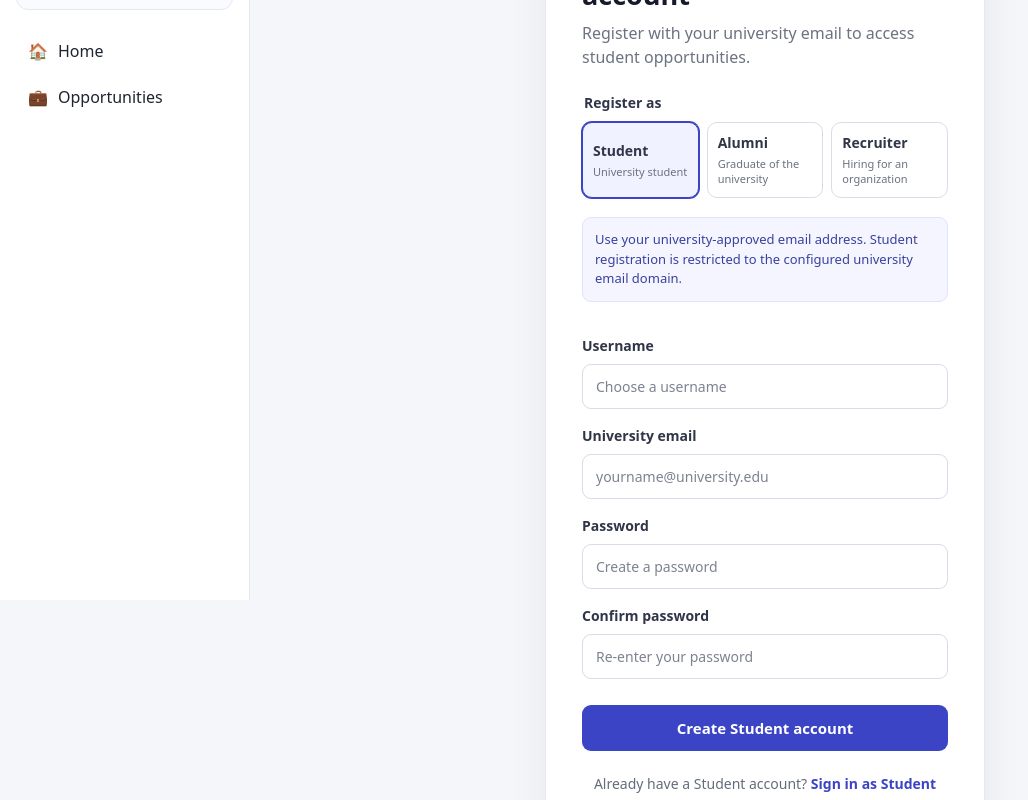
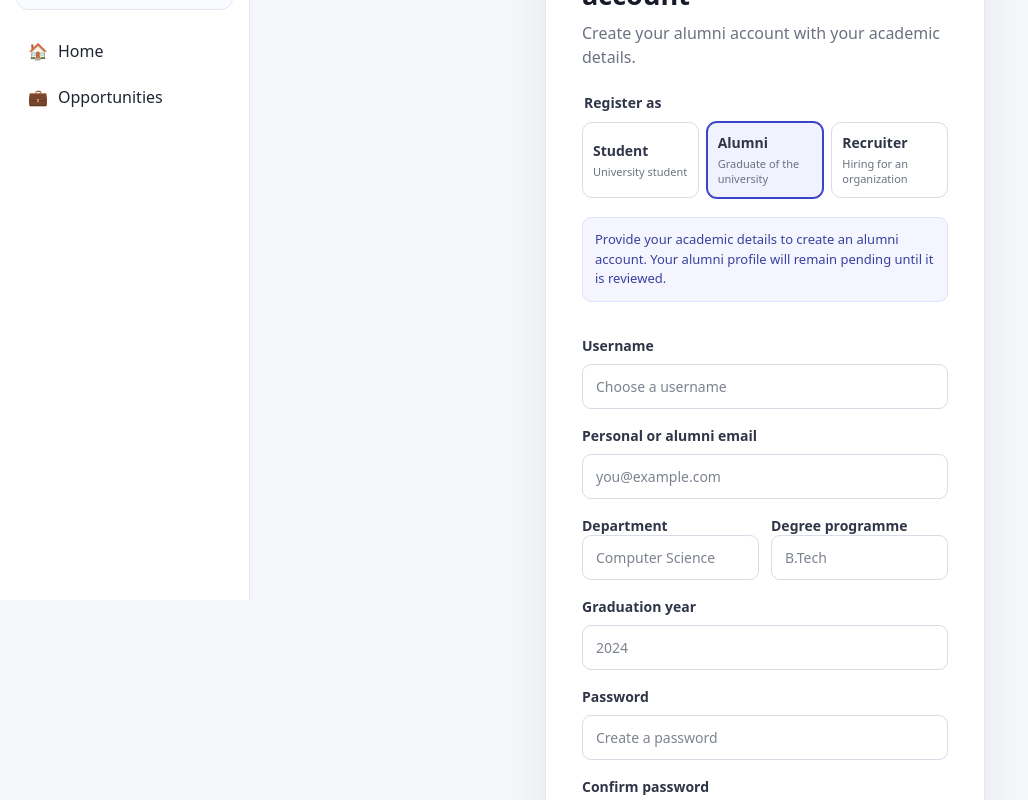
Before and after one commit to Deepak392/nexus-career, a React (Vite) app in the folder frontend/: page /register/alumni in a window 1280 px wide. Shown: the part 200-1000 px from the top of the page, without its empty margins (0-1028 px from the left). Built offline with nearby package versions, Linux system fonts and the light colour scheme; no server answers.

Commit message:
fix(auth): preserve account role in registration route

```diff
--- a/frontend/src/pages/RegisterPage.tsx
+++ b/frontend/src/pages/RegisterPage.tsx
@@ -1,5 +1,5 @@
 import { useState, type FormEvent } from "react";
-import { Link, useNavigate, useSearchParams } from "react-router-dom";
+import { Link, useNavigate, useParams, useSearchParams } from "react-router-dom";
 
 import { useAuth } from "../context/AuthContext";
 import {
@@ -34,10 +34,11 @@ const accountTypes: {
 export default function RegisterPage() {
   const { register } = useAuth();
   const navigate = useNavigate();
-  const [searchParams, setSearchParams] = useSearchParams();
-  const requestedRole = searchParams.get("role");
+  const { role: routeRole } = useParams<{ role?: string }>();
+  const [searchParams] = useSearchParams();
+  const requestedRole = routeRole ?? searchParams.get("role");
   const selectedRole =
-    accountTypes.find((accountType) => accountType.role === requestedRole)?.role ?? "STUDENT";
+    accountTypes.find((accountType) => accountType.role === requestedRole?.toUpperCase())?.role ?? "STUDENT";
   const [username, setUsername] = useState("");
   const [email, setEmail] = useState("");
   const [password, setPassword] = useState("");
@@ -137,7 +138,7 @@ export default function RegisterPage() {
               type="button"
               onClick={() =>
                 navigate(
-                  requiresManualSignIn ? `/login?role=${selectedRole}` : "/",
+                  requiresManualSignIn ? `/login/${selectedRole.toLowerCase()}` : "/",
                   { replace: true }
                 )
               }
@@ -163,7 +164,7 @@ export default function RegisterPage() {
                   type="button"
                   aria-pressed={selectedRole === accountType.role}
                   onClick={() => {
-                    setSearchParams({ role: accountType.role }, { replace: true });
+                    navigate(`/register/${accountType.role.toLowerCase()}`, { replace: true });
                     setError("");
                   }}
                 >
@@ -305,7 +306,7 @@ export default function RegisterPage() {
 
         <p className="auth-footer">
           Already have a {selectedAccountType?.label ?? "Student"} account?{" "}
-          <Link to={`/login?role=${selectedRole}`}>Sign in as {selectedAccountType?.label ?? "Student"}</Link>
+          <Link to={`/login/${selectedRole.toLowerCase()}`}>Sign in as {selectedAccountType?.label ?? "Student"}</Link>
         </p>
       </div>
     </section>
```
